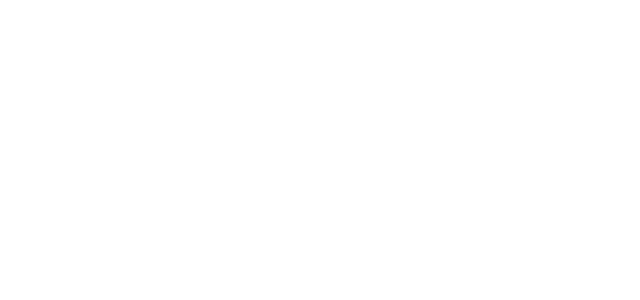
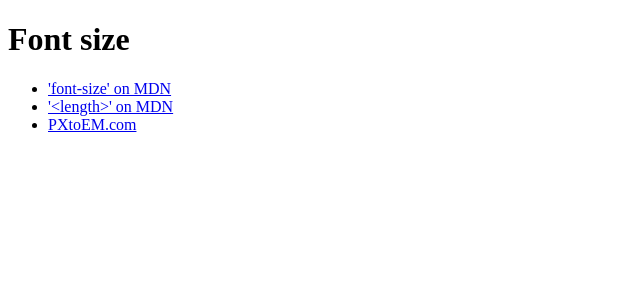
Before and after one commit to j-/font-size, a React app: page / in a window 1280 px wide. Shown: the top 300 px of the page, without its empty margins (0-640 px from the left). Built offline with nearby package versions, Linux system fonts and the light colour scheme.

Commit message:
Add some helpful links

```diff
--- a/src/components/App.jsx
+++ b/src/components/App.jsx
@@ -2,7 +2,12 @@ import React from 'react';
 
 const App = () => (
 	<div>
-		{ null }
+		<h1>Font size</h1>
+		<ul>
+			<li><a href="https://developer.mozilla.org/en/docs/Web/CSS/font-size">'font-size' on MDN</a></li>
+			<li><a href="https://developer.mozilla.org/en-US/docs/Web/CSS/length">'&lt;length&gt;' on MDN</a></li>
+			<li><a href="http://pxtoem.com/">PXtoEM.com</a></li>
+		</ul>
 	</div>
 );
 
```
